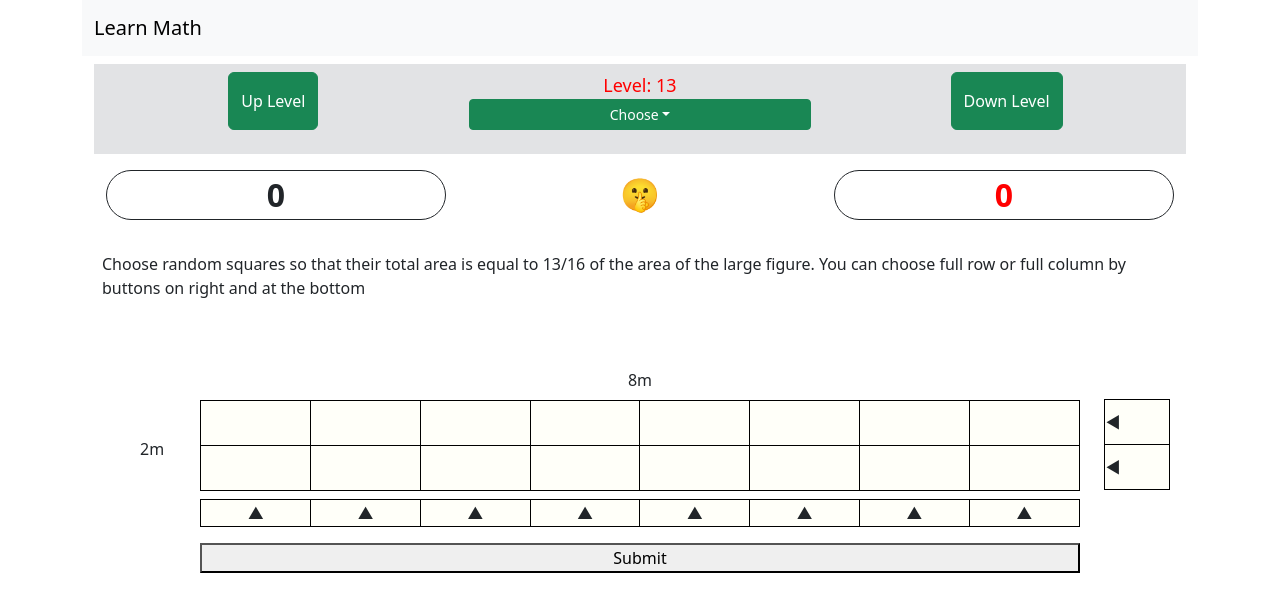
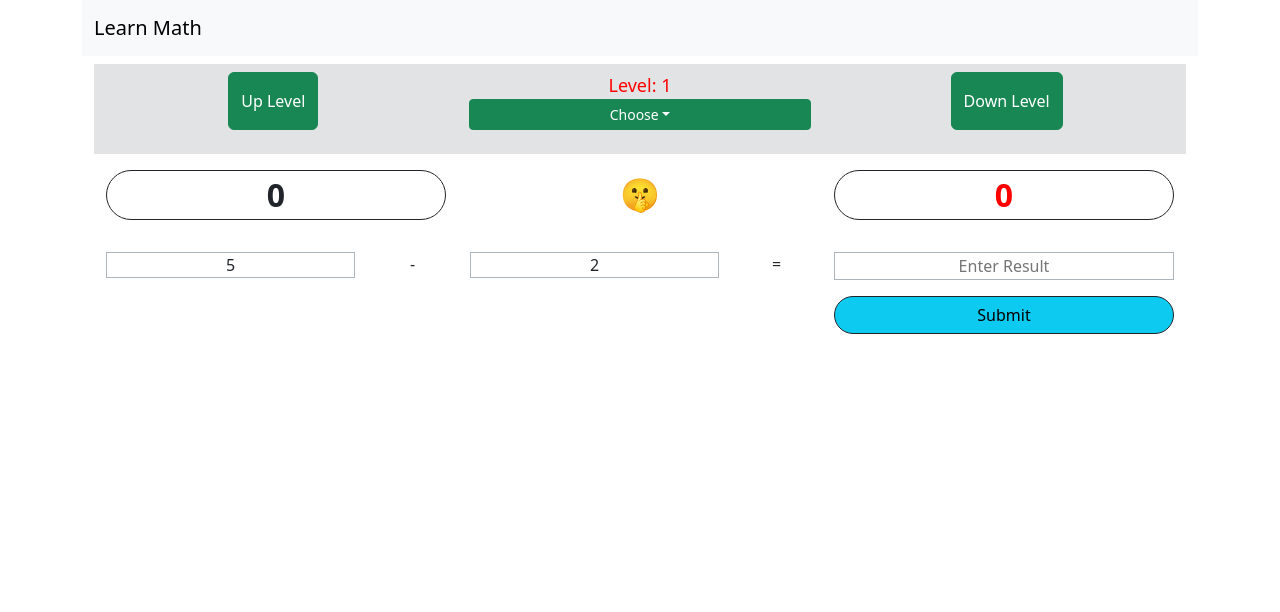
Before and after one commit to mevnik/react_for_math, a React (Create React App) app: page / in a window 1280 px wide. Shown: the top 612 px of the page. Built offline with nearby package versions, Linux system fonts and the light colour scheme.

Commit message:
change input text/number

```diff
--- a/src/App.jsx
+++ b/src/App.jsx
@@ -20,7 +20,7 @@
 
 function App() {
 
-  const [level,setLevel] = useState(13)
+  const [level,setLevel] = useState(1)
   const [task,setTask] = useState(() => {return getTask(level)})
   const [isRightResult,setIsRightResult] = useState(false)
   const [showResult,setShowResult] = useState(false)
--- a/src/Components/main_field.jsx
+++ b/src/Components/main_field.jsx
@@ -97,9 +97,17 @@
 
         :
           <>
-            <input type="text" className="border border-dark-subtle text-center mt-2"  id="InputResult" placeholder="Enter Result"
-             value = {value} onChange={onChange} autoComplete = "off"/>
-          <Button variant="info" className="btn btn-primary mt-3 border border-dark rounded-pill" onClick = {onClick}>Submit</Button>
+            {
+              (props.level === 11)?
+
+                  <input type="text" className="border border-dark-subtle text-center mt-2"  id="InputResult" placeholder="Enter Result"
+                    value = {value} onChange={onChange} autoComplete = "off"/>
+                    :
+                    <input type="number" className="border border-dark-subtle text-center mt-2"  id="InputResult" placeholder="Enter Result"
+                      value = {value} onChange={onChange} autoComplete = "off"/>
+
+            }
+              <Button variant="info" className="btn btn-primary mt-3 border border-dark rounded-pill" onClick = {onClick}>Submit</Button>
           </>
         }
           </div>
```
